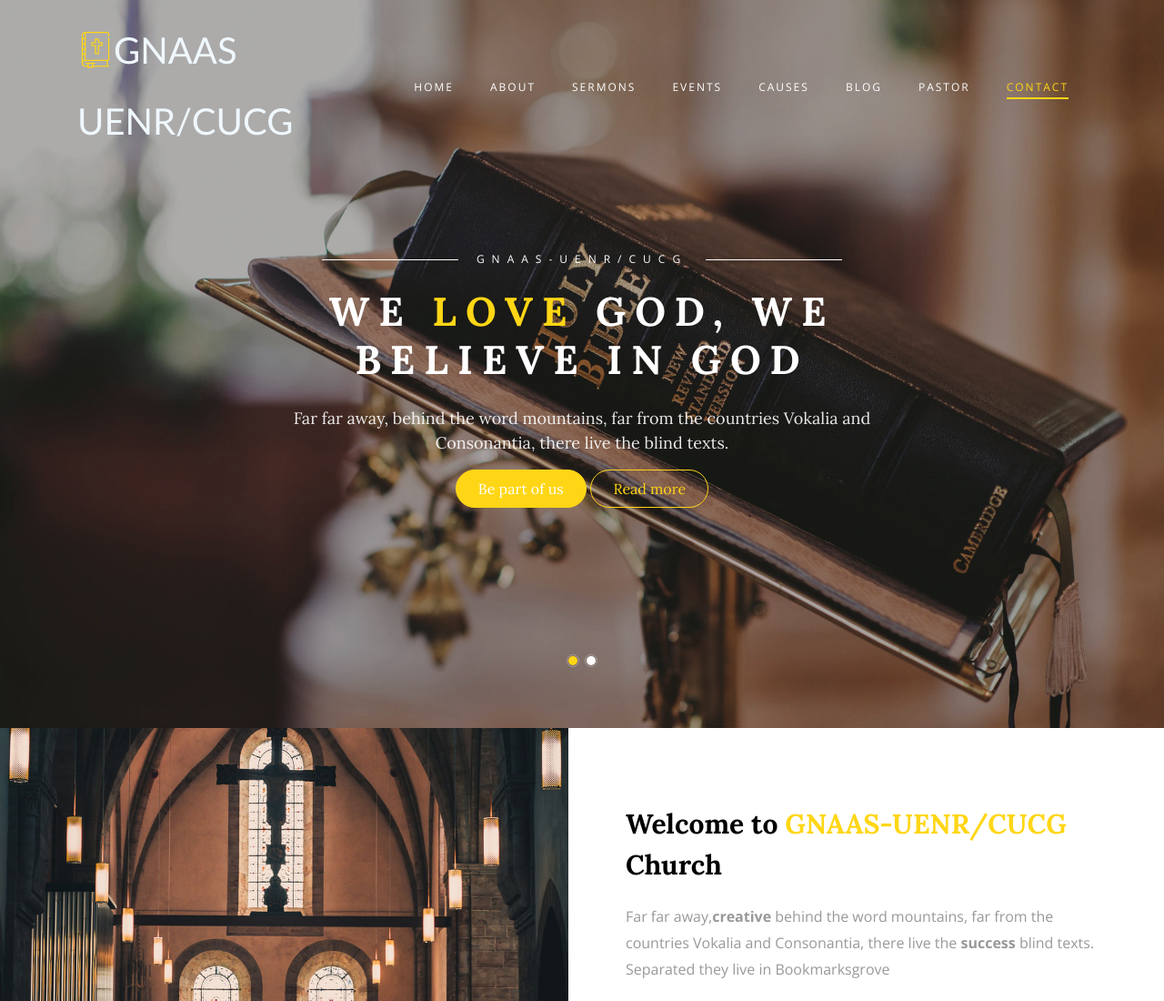
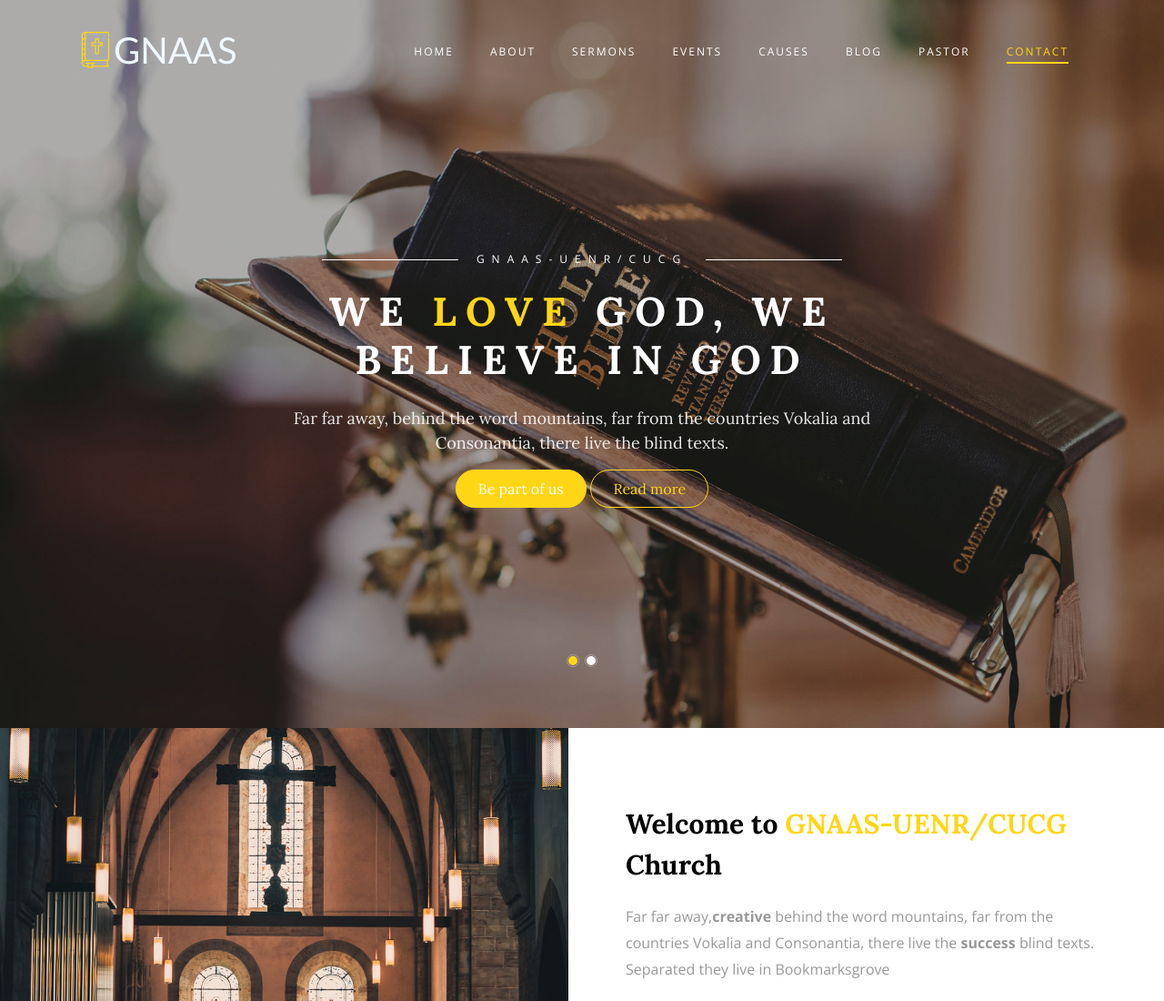
Before and after one commit to kelvin-tech/GNAAS-UENR_CUCG, a plain HTML site: page index.html in a window 1280 px wide. Shown: the top 1100 px of the page at 91% size. Drawn offline with nearby package versions, Linux system fonts and the light colour scheme; some packages are replaced by stand-ins of ours; no server answers; files whose address does not match are found by name.

Commit message:
Update index.html

```diff
--- a/index.html
+++ b/index.html
@@ -29,7 +29,7 @@
 
     <nav class="navbar navbar-expand-lg navbar-dark ftco_navbar bg-dark ftco-navbar-light site-navbar-target" id="ftco-navbar">
 	    <div class="container">
-	      <a class="navbar-brand" href="index.html"><span class="flaticon-bible"></span><span style="font-family: 'Gill Sans', 'Gill Sans MT', Calibri, 'Trebuchet MS', sans-serif;color: aliceblue;">GNAAS<br>UENR/CUCG</span></a>
+	      <a class="navbar-brand" href="index.html"><span class="flaticon-bible"></span><span style="font-family: 'Gill Sans', 'Gill Sans MT', Calibri, 'Trebuchet MS', sans-serif;color: aliceblue;">GNAAS</span></a>
 	      <button class="navbar-toggler js-fh5co-nav-toggle fh5co-nav-toggle" type="button" data-toggle="collapse" data-target="#ftco-nav" aria-controls="ftco-nav" aria-expanded="false" aria-label="Toggle navigation">
 	        <span class="oi oi-menu"></span> Menu
 	      </button>
```
